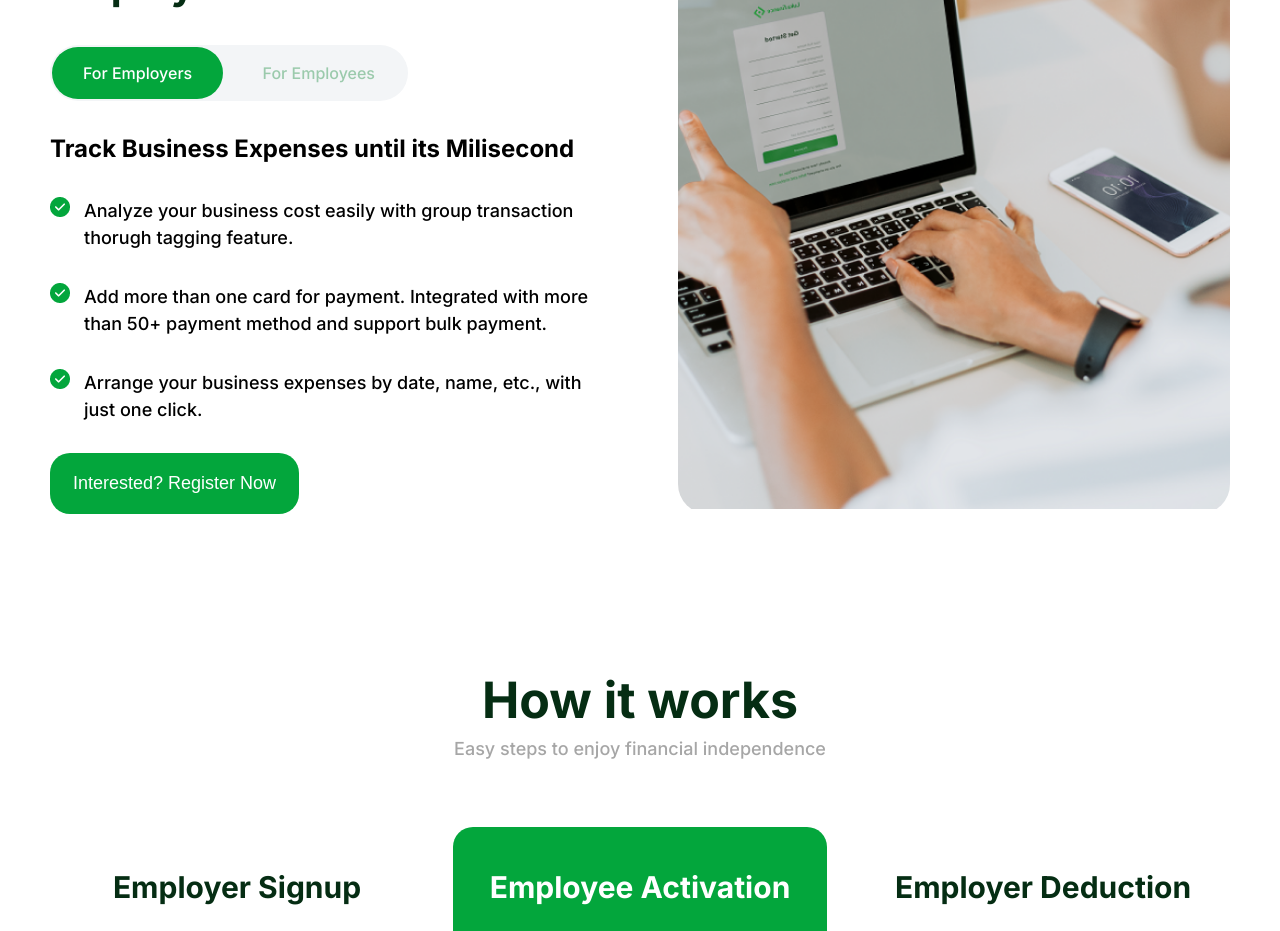
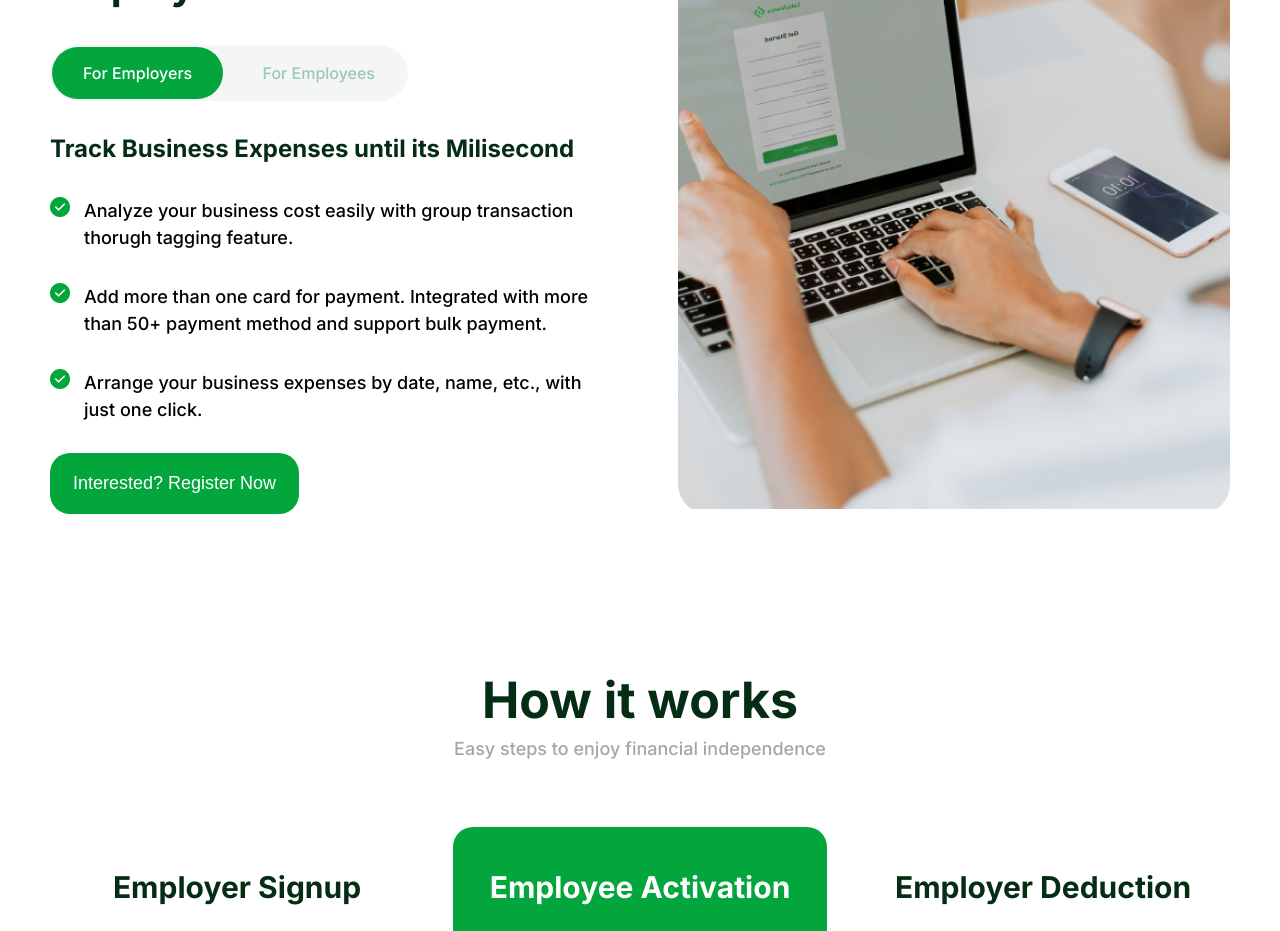
Before and after one commit to Luka-Finance/landing-page-v2, a React (Create React App) app: page / in a window 1280 px wide. Shown: the part 1580-2511 px from the top of the page. Built offline with nearby package versions, Linux system fonts and the light colour scheme.

Commit message:
New commit

```diff
--- a/src/components/home/benefits/benefitLeftSection/benefitContent/BenefitContent.jsx
+++ b/src/components/home/benefits/benefitLeftSection/benefitContent/BenefitContent.jsx
@@ -1,12 +1,20 @@
 import React from "react";
-import { Card, TitleText } from "../../../../ui";
+import { Card, primaryColor, TitleText } from "../../../../ui";
 import BenefitTrack from "./BenefitTrack";
 
 const BenefitContent = () => {
   return (
     <>
       <Card>
-        <TitleText size="24px" lineheight="36px" heavy>
+        <TitleText
+          size="24px"
+          spacing="-0.03em"
+          lineheight="36px"
+          heavy
+          mdsize="14px"
+          mdlineheight="21px"
+          color={primaryColor}
+        >
           Track Business Expenses until its Milisecond
         </TitleText>
         <BenefitTrack />
--- a/src/components/home/benefits/benefitLeftSection/benefitContent/BenefitTrack.jsx
+++ b/src/components/home/benefits/benefitLeftSection/benefitContent/BenefitTrack.jsx
@@ -5,17 +5,32 @@ import { Card, Image, Text } from "../../../../ui";
 const BenefitTrack = () => {
   return (
     <>
-      <Card margin="30px 0 0" display="flex" flexdirection="column" gap="32px">
+      <Card
+        margin="30px 0 0"
+        display="flex"
+        flexdirection="column"
+        gap="32px"
+        mdgap="10px"
+      >
         {benefitContents.map((content, key) => (
-          <Card display="flex" gap="14px" key={key}>
+          <Card display="flex" gap="14px" key={key} alignitem="flex-start">
             <Image
               width="20px"
               height="20px"
-              mdwidth="unset"
+              mdwidth="10px"
+              mdheight="10px"
+              mdmargin="2px 0 0"
               src="asset/check.png"
               alt="check"
             />
-            <Text size="18px" lineheight="27px">
+            <Text
+              size="18px"
+              lineheight="27px"
+              mdsize="10px"
+              mdpadding="0 30px 0 0"
+              mdlineheight="15px"
+              spacing="-0.02em"
+            >
               {content}
             </Text>
           </Card>
```
